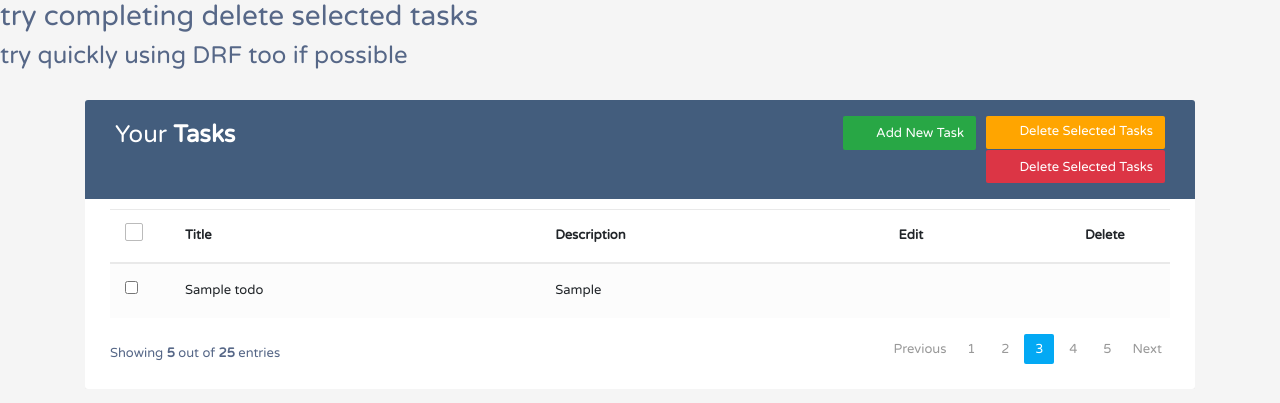
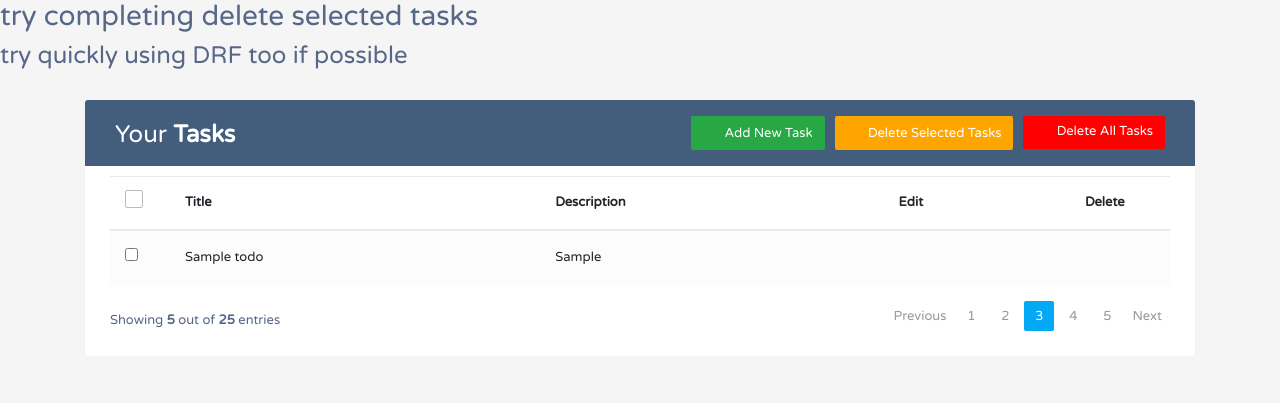
Before and after one commit to codesentry17/djangoCRUD, a Django app: page / in a window 1280 px wide. Shown: the top 403 px of the page. Run offline with Django 5.2, Linux system fonts and the light colour scheme; tables that the repository leaves empty hold one stand-in row (values such as "Sample post"); some libraries are stand-ins or nearby versions.

Commit message:
CRUDs done

```diff
--- a/templates/todoMVC/listTaskPage.html
+++ b/templates/todoMVC/listTaskPage.html
@@ -24,17 +24,17 @@
         <div class="col-sm-6">
             <form action="{% url 'delete_all_view' %}" method="POST" style="display:inline;">
                 {% csrf_token %}
-                <button type="submit" class="btn btn-danger" style="background:orange; border:none; cursor:pointer;" onclick="return confirm('Are you sure you want to delete all Tasks? This action cannot be undone.');">
-                    <i class="material-icons">&#xE872;</i>Delete Selected Tasks
+                <button type="submit" class="btn btn-danger" style="background:red; border:none; cursor:pointer;" onclick="return confirm('Are you sure you want to delete all Tasks? This action cannot be undone.');">
+                    <i class="material-icons">&#xE872;</i>Delete All Tasks
                 </button>
             </form>
+            <button type="button" class="btn btn-danger" id="delete-selected" style="background: orange;" onclick="return confirm('Are you sure you want to delete selected Tasks? This action cannot be undone.');">
+                <i class="material-icons">&#xE15C;</i>
+                <span>Delete Selected Tasks</span>
+            </button>
             <a href="{% url 'todo_create_view' %}" class="btn btn-success">
                 <i class="material-icons">&#xE147;</i> <span>Add New Task</span>
             </a>
-            <button type="button" class="btn btn-danger" id="delete-selected">
-                <i class="material-icons">&#xE15C;</i>
-                <span>Delete Selected Tasks</span>
-            </button>
         </div>
     </div>
 </div>
```
